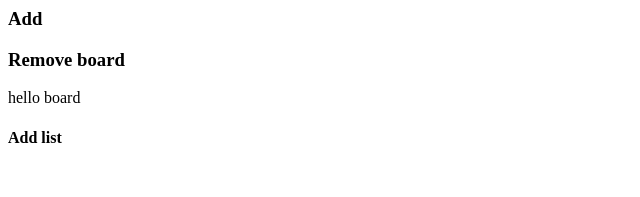
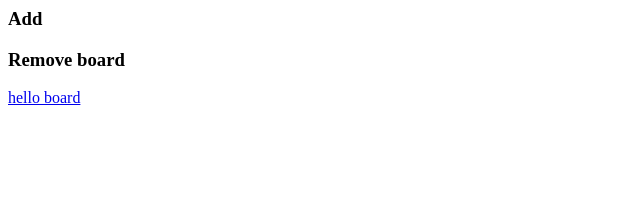
Before and after one commit to gregorzamza/trello_sample, a React app: page / in a window 1280 px wide. Both pictures are taken after a click on the element "Add". Shown: the top 197 px of the page, without its empty margins (0-640 px from the left). Built offline with nearby package versions, Linux system fonts and the light colour scheme.

Commit message:
Add simple routing and create overview board component for main menu

```diff
--- a/package.json
+++ b/package.json
@@ -36,6 +36,8 @@
     "react-dom": "^16.2.0",
     "react-hot-loader": "^3.1.3",
     "react-redux": "^5.0.7",
+    "react-router": "^4.2.0",
+    "react-router-dom": "^4.2.2",
     "redux": "^3.7.2",
     "sass-loader": "^6.0.6",
     "style-loader": "^0.20.1",
--- a/src/components/BoardList.js
+++ b/src/components/BoardList.js
@@ -1,13 +1,13 @@
 import React from "react";
 import PropTypes from 'prop-types'
-import TodoBoardContainer from "../containers/TodoBoardContainer";
+import TodoBoardOverview from "./TodoBoardOverview";
 
 const BoardList = ({boards, onAddTodoBoardClick, onRemoveTodoBoardClick}) => (
   <div>
     <h3 onClick={onAddTodoBoardClick}>Add</h3>
     {boards.map((board) => (
       <div key={board.id}>
-        <TodoBoardContainer {...board}
+        <TodoBoardOverview {...board}
           onRemoveTodoBoardClick={() => onRemoveTodoBoardClick(board.id)}
         />
       </div>
--- /dev/null
+++ b/src/components/Root.js
@@ -0,0 +1,13 @@
+import React from 'react';
+import { Route, Switch } from 'react-router-dom';
+import BoardListContainer from '../containers/BoardListContainer';
+import TodoBoardContainer from '../containers/TodoBoardContainer';
+
+const Root = () => (
+  <Switch>
+    <Route exact path="/" component={BoardListContainer} />
+    <Route path="/board/:id" component={TodoBoardContainer} />
+  </Switch>
+)
+
+export default Root
--- a/src/components/TodoBoard.js
+++ b/src/components/TodoBoard.js
@@ -2,9 +2,8 @@ import React from "react";
 import PropTypes from 'prop-types'
 import TodoListContainer from "../containers/TodoListContainer";
 
-const TodoBoard = ({lists, text, id, onAddTodoListClick, onRemoveTodoListClick, onRemoveTodoBoardClick}) => (
+const TodoBoard = ({lists, text, id, onAddTodoListClick, onRemoveTodoListClick}) => (
   <div>
-    <h3 onClick={onRemoveTodoBoardClick}>Remove board</h3>
     {text}
     <h4 onClick={() => onAddTodoListClick(id)}>Add list</h4>
     {lists.map((list) => (
@@ -25,7 +24,6 @@ TodoBoard.propTypes = {
   text: PropTypes.string.isRequired,
   id: PropTypes.number.isRequired,
   onAddTodoListClick: PropTypes.func.isRequired,
-  onRemoveTodoBoardClick: PropTypes.func.isRequired,
   onRemoveTodoListClick: PropTypes.func.isRequired,
 }
 
--- /dev/null
+++ b/src/components/TodoBoardOverview.js
@@ -0,0 +1,18 @@
+import React from "react"
+import PropTypes from 'prop-types'
+import {Link} from 'react-router-dom'
+
+const TodoBoardOverview = ({text, id, onRemoveTodoBoardClick}) => (
+  <div>
+    <h3 onClick={onRemoveTodoBoardClick}>Remove board</h3>
+    <Link to={`/board/${id}`}>{text}</Link>
+  </div>
+)
+
+TodoBoardOverview.propTypes = {
+  text: PropTypes.string.isRequired,
+  id: PropTypes.number.isRequired,
+  onRemoveTodoBoardClick: PropTypes.func.isRequired,
+}
+
+export default TodoBoardOverview
--- a/src/containers/TodoBoardContainer.js
+++ b/src/containers/TodoBoardContainer.js
@@ -3,8 +3,11 @@ import { addTodoList, removeTodoList } from '../actions';
 import TodoBoard from '../components/TodoBoard';
 
 const mapToStateProps = (state, props) => {
+  const id = +props.match.params.id;
   return {
-    lists : state.lists.filter(list => list.parentId === props.id)
+    lists : state.lists.filter(list => list.parentId === id),
+    text : state.boards.find(board => board.id === id).text,
+    id : id,
   }
 }
 
--- a/src/index.jsx
+++ b/src/index.jsx
@@ -1,21 +1,18 @@
 import React from 'react';
 import {render} from 'react-dom';
-import BoardListContainer from './containers/BoardListContainer';
+import Root from './components/Root'
 import { createStore } from 'redux';
 import { Provider } from 'react-redux';
 import todoApp from './reducers';
+import { BrowserRouter } from 'react-router-dom';
 
 let store = createStore(todoApp)
 
-class App extends React.Component {
-  render () {
-    return <BoardListContainer />
-  }
-}
-
 render(
   <Provider store={store}>
-    <App/>
+    <BrowserRouter>
+      <Root/>
+    </BrowserRouter>
   </Provider>,
   document.getElementById('app')
 );
```
Also changed, not shown: 1 other file (tests, documents, lock files or other folders).
